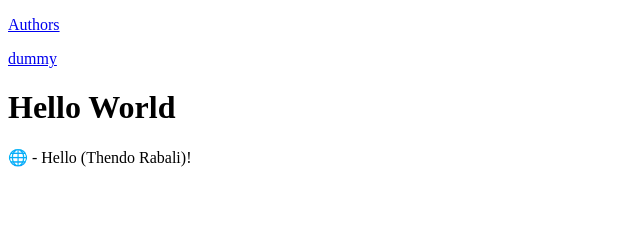
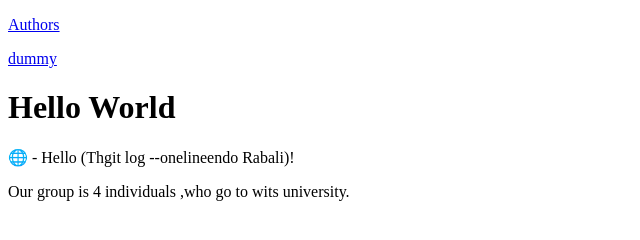
Before and after one commit to Thendo2000/Demo, a plain HTML site: page index.html in a window 1280 px wide. Shown: the whole page, without its empty margins (0-640 px from the left). Drawn offline with Linux system fonts and the light colour scheme.

Commit message:
Group bio

```diff
--- a/index.html
+++ b/index.html
@@ -9,7 +9,8 @@
 <body>
 <h1>Hello World</h1>
 <p>
-&#127760 - Hello (Thendo Rabali)!
+&#127760 - Hello (Thgit log --onelineendo Rabali)!
 </p>
+Our group is 4 individuals ,who go to wits university.
 </body>
 </html>
```
